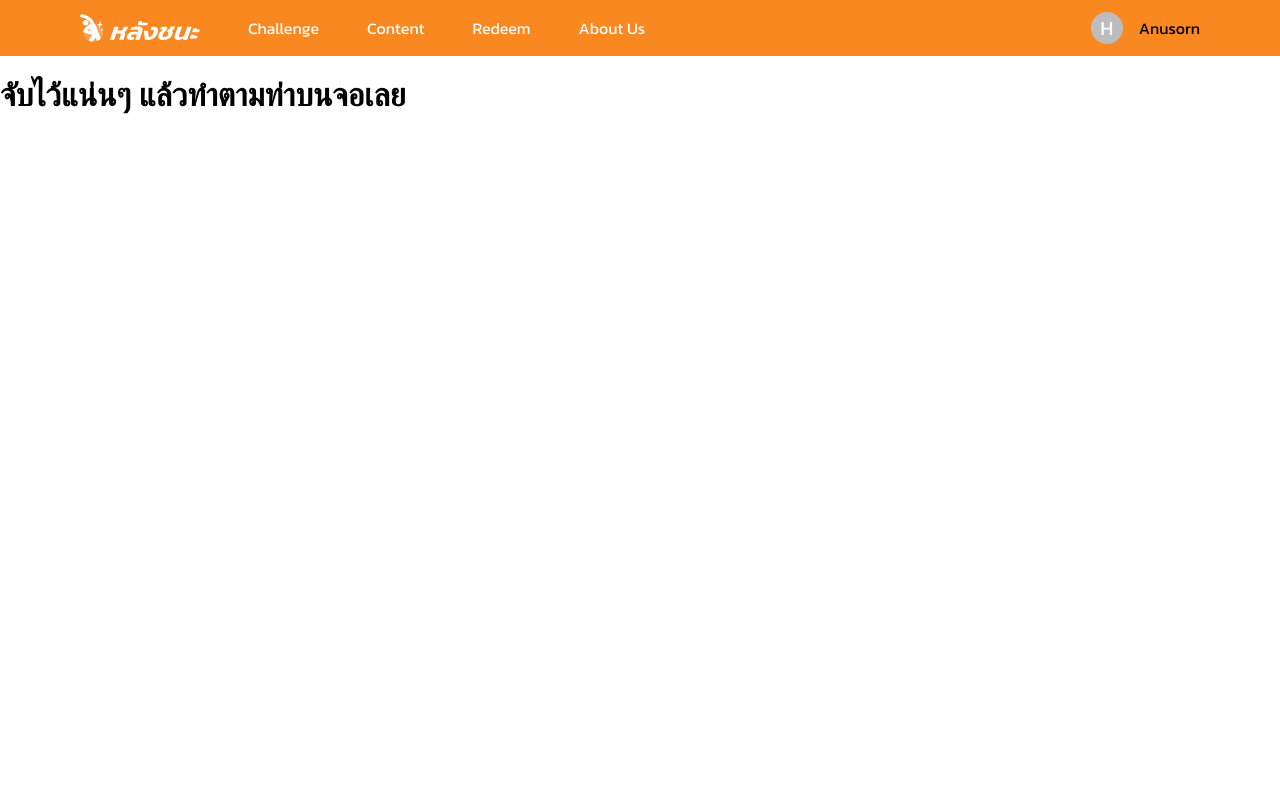
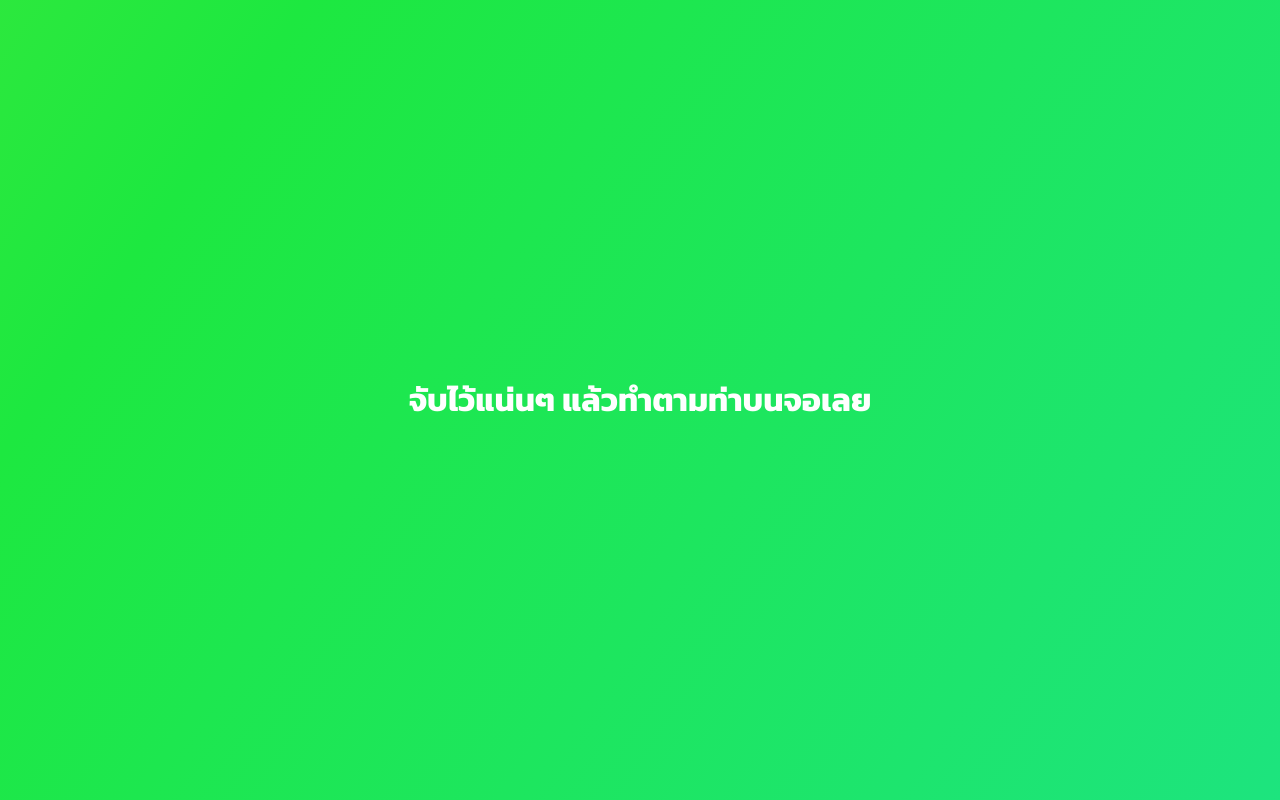
Before and after one commit to WebmasterCamp/ywc18-workshop-b, a Next.js app: page /game/1 in a window 1280 px wide. Both pictures are taken after a click on the button "พร้อม!". Built offline with nearby package versions, Linux system fonts and the light colour scheme; no server answers.

Commit message:
feat: add game

```diff
--- a/package.json
+++ b/package.json
@@ -10,12 +10,13 @@
     "lint": "next lint"
   },
   "dependencies": {
-    "express": "^4.17.1",
     "@emotion/cache": "^11.4.0",
+    "@emotion/css": "^11.1.3",
     "@emotion/react": "^11.4.1",
     "@emotion/server": "^11.4.0",
     "@emotion/styled": "^11.3.0",
     "@material-ui/core": "^5.0.0-beta.4",
+    "express": "^4.17.1",
     "next": "11.1.0",
     "qrcode.react": "^1.0.1",
     "react": "17.0.2",
--- a/src/pages/game/[gid].tsx
+++ b/src/pages/game/[gid].tsx
@@ -1,6 +1,94 @@
+/* eslint-disable @next/next/no-img-element */
 import { useRouter } from 'next/router'
-import { useState, useEffect } from 'react'
+import { useState, useEffect, useMemo } from 'react'
 import { io } from 'socket.io-client'
+
+import Button from 'src/components/Button'
+import { Typography } from '@material-ui/core'
+
+import styled from '@emotion/styled'
+const DancingElement = styled.div`
+  left: 0;
+  right: 0;
+  top: 0;
+  bottom: 0;
+  position: absolute;
+  background: linear-gradient(124deg, #ff2400, #e81d1d, #e8b71d, #e3e81d, #1de840, #1ddde8, #2b1de8, #dd00f3, #dd00f3);
+  background-size: 1800% 1800%;
+
+  display: flex;
+  align-items: center;
+  justify-content: center;
+
+  > h1 {
+    color: #fff;
+  }
+
+  -webkit-animation: rainbow 18s ease infinite;
+  -z-animation: rainbow 18s ease infinite;
+  -o-animation: rainbow 18s ease infinite;
+  animation: rainbow 18s ease infinite;
+
+  @-webkit-keyframes rainbow {
+    0% {
+      background-position: 0% 82%;
+    }
+    50% {
+      background-position: 100% 19%;
+    }
+    100% {
+      background-position: 0% 82%;
+    }
+  }
+  @-moz-keyframes rainbow {
+    0% {
+      background-position: 0% 82%;
+    }
+    50% {
+      background-position: 100% 19%;
+    }
+    100% {
+      background-position: 0% 82%;
+    }
+  }
+  @-o-keyframes rainbow {
+    0% {
+      background-position: 0% 82%;
+    }
+    50% {
+      background-position: 100% 19%;
+    }
+    100% {
+      background-position: 0% 82%;
+    }
+  }
+  @keyframes rainbow {
+    0% {
+      background-position: 0% 82%;
+    }
+    50% {
+      background-position: 100% 19%;
+    }
+    100% {
+      background-position: 0% 82%;
+    }
+  }
+`
+
+const UserOverlay = styled.div`
+  left: 0;
+  right: 0;
+  top: 0;
+  bottom: 0;
+  position: absolute;
+
+  background: white;
+
+  display: flex;
+  align-items: center;
+  justify-content: center;
+  flex-direction: column;
+`
 
 let socketUpdateInterval = null
 
@@ -9,7 +97,7 @@ const GameSession: React.FC = () => {
   const router = useRouter()
   const { gid } = router.query
 
-  const socket = io()
+  const socket = useMemo(() => io(), [])
 
   const onReadyButtonClick = () => {
     setIsReady(true)
@@ -48,12 +136,17 @@ const GameSession: React.FC = () => {
   return (
     <div>
       {isReady ? (
-        <h1>จับไว้แน่นๆ แล้วทำตามท่าบนจอเลย</h1>
+        <DancingElement>
+          <h1>จับไว้แน่นๆ แล้วทำตามท่าบนจอเลย</h1>
+        </DancingElement>
       ) : (
-        <>
+        <UserOverlay>
+          <img src="/img/phone.png" alt="" />
           <h1>ถือมือถือของคุณไว้ที่มือขวา ถ้าพร้อมแล้วก็ไปกันเลย</h1>
-          <button onClick={onReadyButtonClick}>พร้อม!</button>
-        </>
+          <Button variant="contained" size="large" onClick={onReadyButtonClick}>
+            พร้อม!
+          </Button>
+        </UserOverlay>
       )}
     </div>
   )
--- a/src/styles/global.css
+++ b/src/styles/global.css
@@ -2,4 +2,6 @@ body {
   padding: 0;
   margin: 0;
   box-sizing: border-box;
+
+  font-family: 'Kanit', 'Sarabun', sans-serif;
 }
```
Also changed, not shown: src/pages/game/index.tsx (+114 -18 lines), 1 other file (tests, documents, lock files or other folders).
